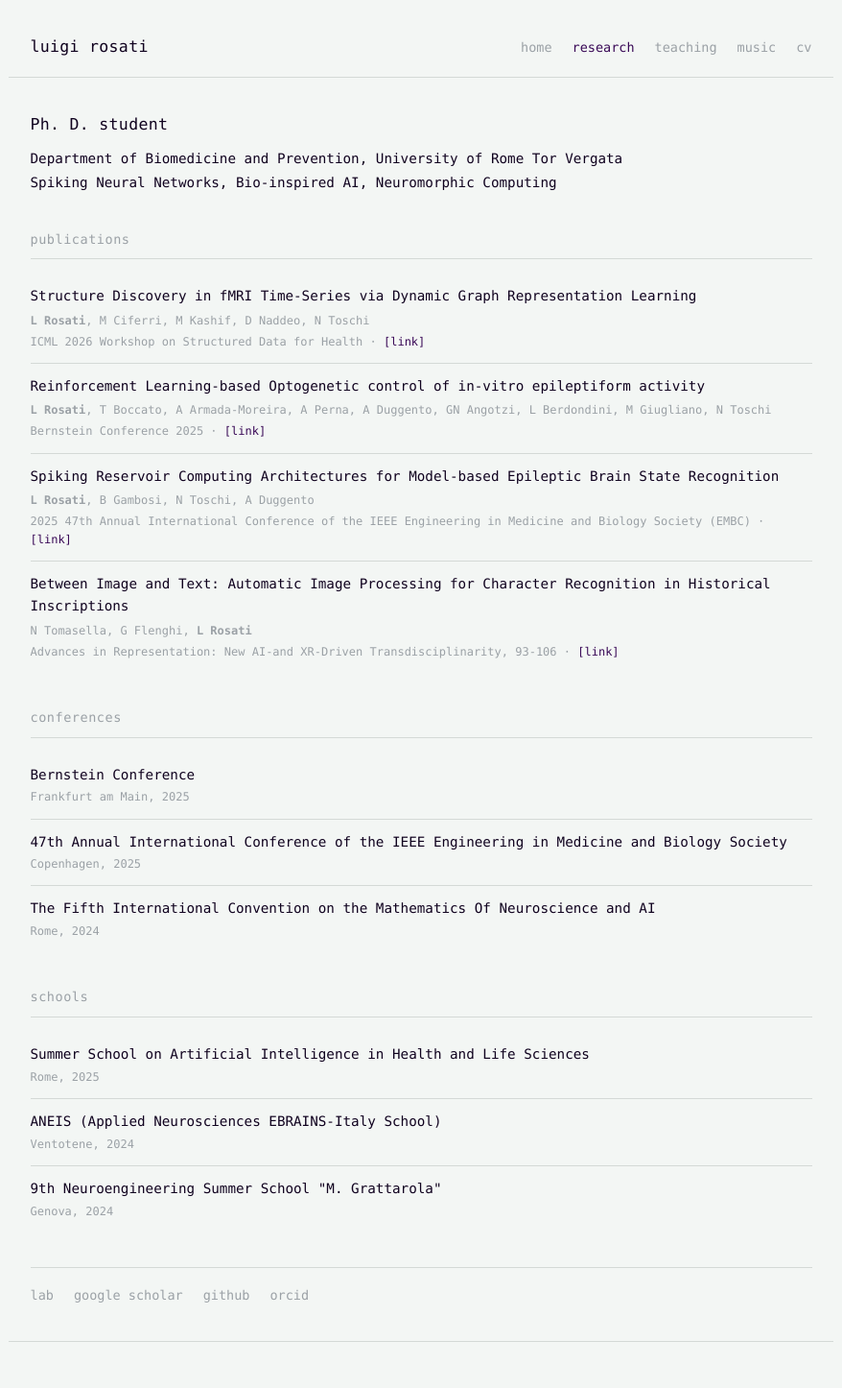
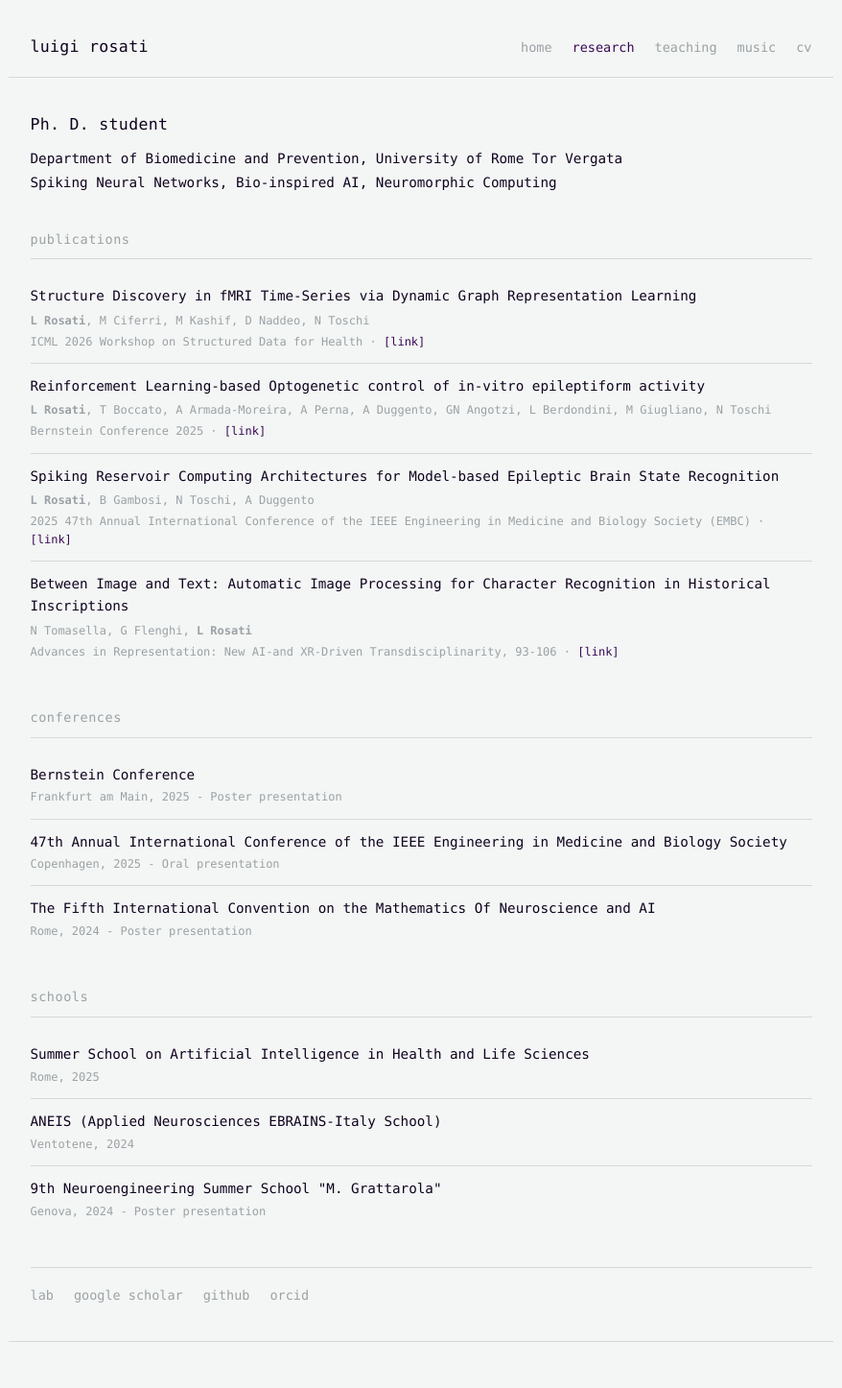
Before and after one commit to luigirosati/luigirosati.github.io, a Jekyll site: the page built from research.md, in a window 1280 px wide. Shown: the whole page at 96% size, without its empty margins (201-1079 px from the left). Built offline with Jekyll 4.4.1, drawn with Linux system fonts in a browser that asks for light colours.

Commit message:
update contribution type

```diff
--- a/research.md
+++ b/research.md
@@ -40,15 +40,15 @@ title: Research
   <ul class="research-list">
     <li class="research-list__item">
       <p class="research-list__title">Bernstein Conference</p>
-      <p class="research-list__meta">Frankfurt am Main, 2025</p>
+      <p class="research-list__meta">Frankfurt am Main, 2025 - Poster presentation</p>
     </li>
     <li class="research-list__item">
       <p class="research-list__title">47th Annual International Conference of the IEEE Engineering in Medicine and Biology Society</p>
-      <p class="research-list__meta">Copenhagen, 2025</p>
+      <p class="research-list__meta">Copenhagen, 2025 - Oral presentation</p>
     </li>
     <li class="research-list__item">
       <p class="research-list__title">The Fifth International Convention on the Mathematics Of Neuroscience and AI</p>
-      <p class="research-list__meta">Rome, 2024</p>
+      <p class="research-list__meta">Rome, 2024 - Poster presentation</p>
     </li>
   </ul>
 </div>
@@ -66,7 +66,7 @@ title: Research
     </li>
     <li class="research-list__item">
       <p class="research-list__title">9th Neuroengineering Summer School "M. Grattarola"</p>
-      <p class="research-list__meta">Genova, 2024</p>
+      <p class="research-list__meta">Genova, 2024  - Poster presentation</p>
     </li>
   </ul>
 </div>
```
